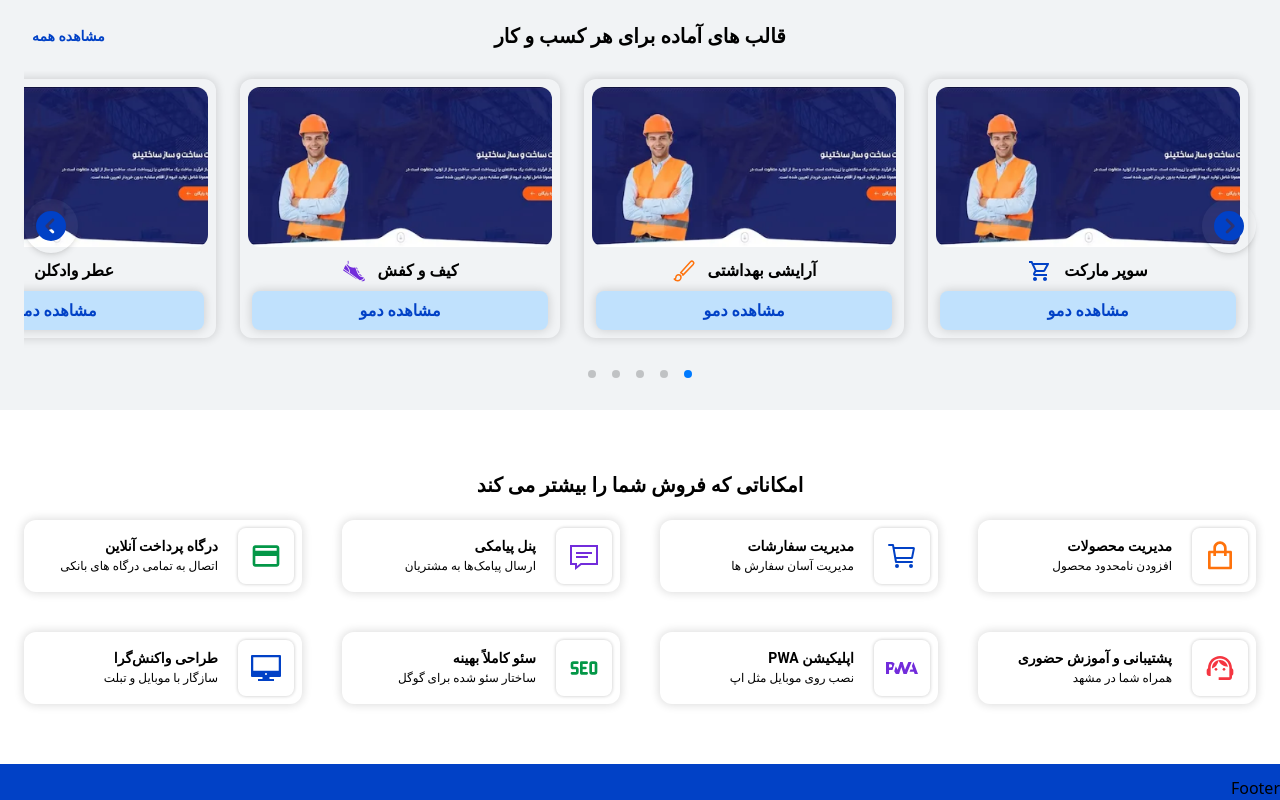
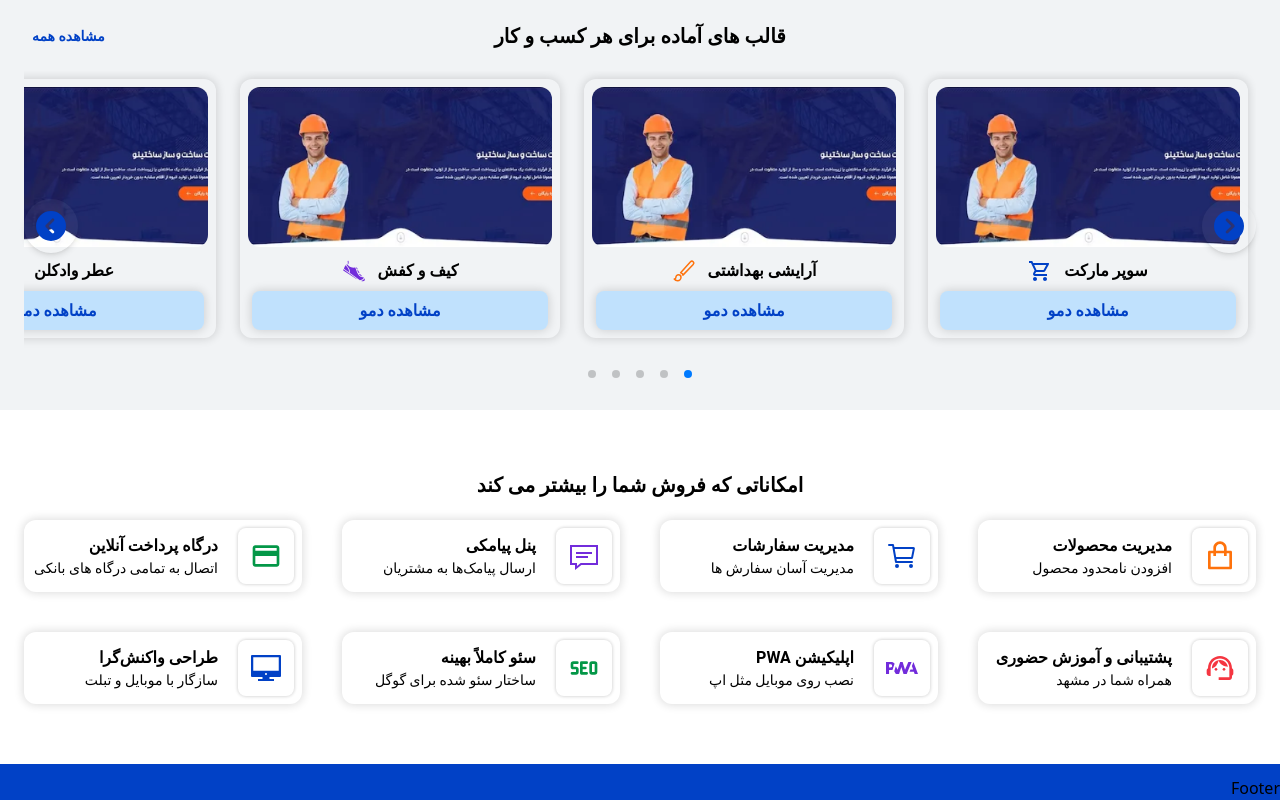
Before and after one commit to MohammadSoleimanikia/webetom, a Next.js app: page / in a window 1280 px wide. Shown: the part 876-1676 px from the top of the page. Built offline with nearby package versions, Linux system fonts and the light colour scheme; what @mui/material-nextjs would draw is missing.

Commit message:
style: update text size

```diff
--- a/src/sections/salesFeatures/salesFeatItem.tsx
+++ b/src/sections/salesFeatures/salesFeatItem.tsx
@@ -27,11 +27,11 @@ export default function SalesFeatItem({ item }: Props) {
       {/* content */}
       <div className={clsx("flex flex-col items-center", "sm:items-start")}>
         {/* title */}
-        <Typography variant="body2" className="font-semibold text-center sm:text-right">
+        <Typography variant="body2" className="font-semibold md:text-base text-center sm:text-right">
           {item.title}
         </Typography>
         {item.description && (
-          <Typography variant="caption" className="font-medium text-center sm:text-right">
+          <Typography variant="caption" className="font-medium md:text-sm text-center sm:text-right">
             {item.description}
           </Typography>
         )}
```
